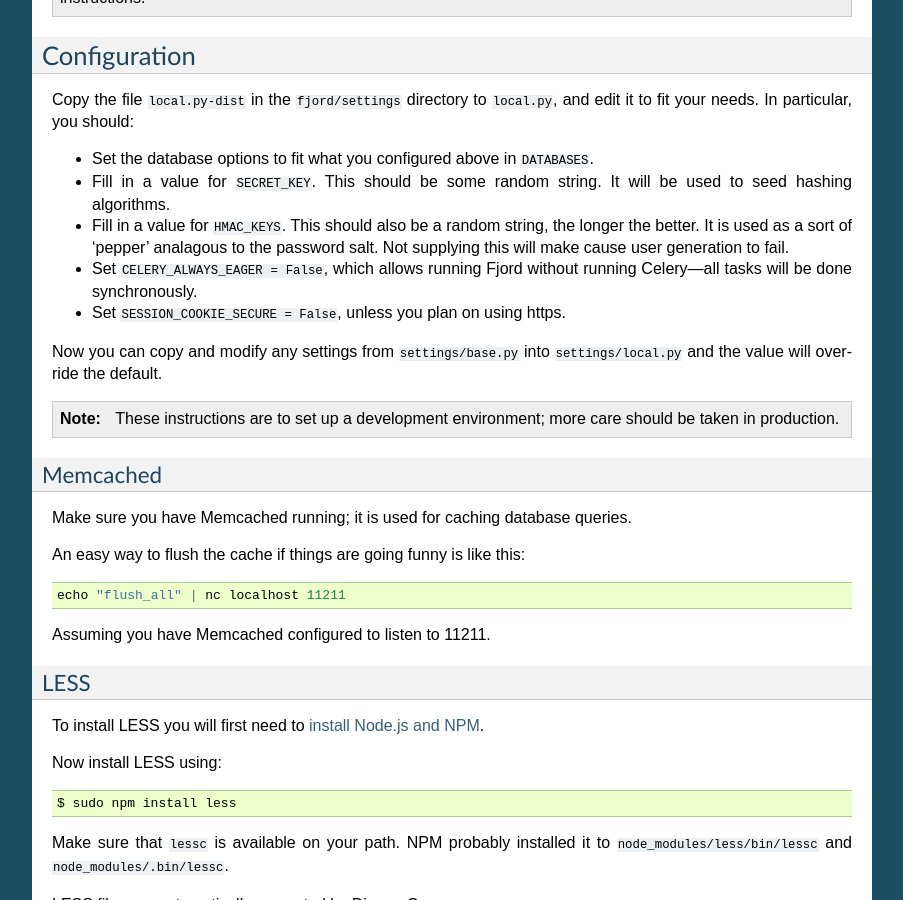
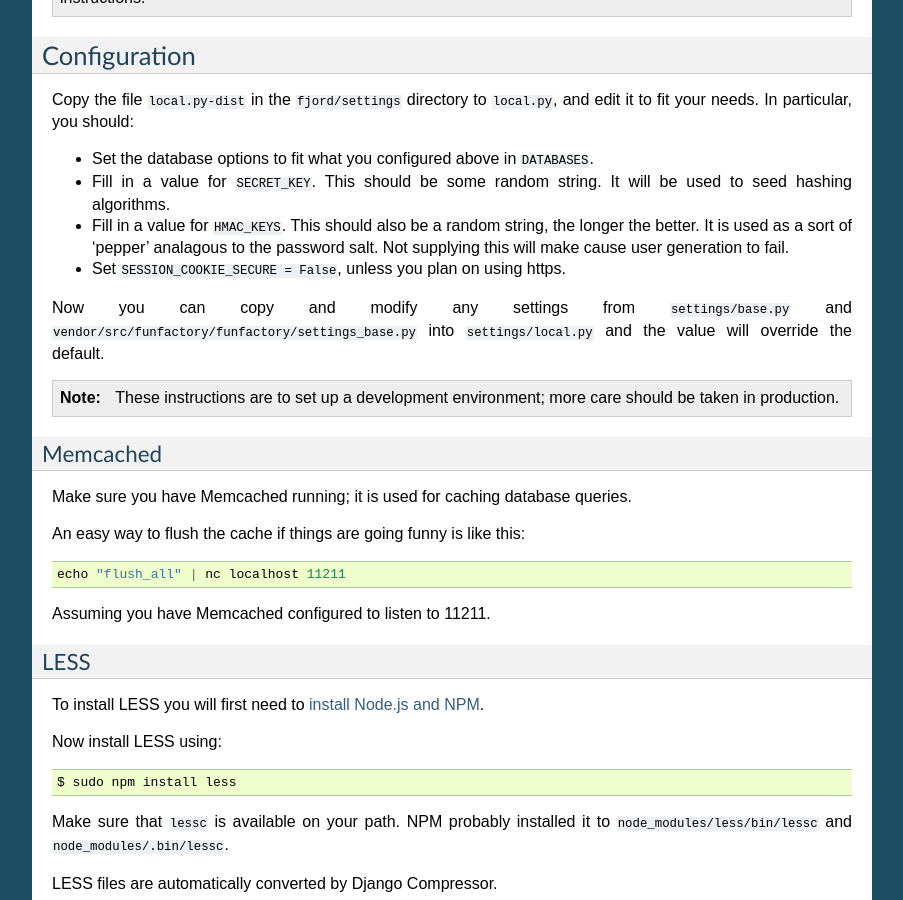
Before and after one commit to mozilla/fjord, a Sphinx documentation site: the page built from docs/hacking_howto.rst, in a window 1280 px wide and 900 px high, scrolled down 2155 px. Shown: the whole window, without its empty margins (198-1101 px from the left). Built offline with Sphinx 7.4.7, drawn with Linux system fonts in a browser that asks for light colours.

Commit message:
Fix settings docs in hacking_howto

```diff
--- a/docs/hacking_howto.rst
+++ b/docs/hacking_howto.rst
@@ -156,11 +156,10 @@ Copy the file ``local.py-dist`` in the ``fjord/settings`` directory to
 * Fill in a value for ``HMAC_KEYS``. This should also be a random string, the
   longer the better. It is used as a sort of 'pepper' analagous to the password
   salt. Not supplying this will make cause user generation to fail.
-* Set ``CELERY_ALWAYS_EAGER = False``, which allows running Fjord without
-  running Celery---all tasks will be done synchronously.
 * Set ``SESSION_COOKIE_SECURE = False``, unless you plan on using https.
 
-Now you can copy and modify any settings from ``settings/base.py`` into
+Now you can copy and modify any settings from ``settings/base.py`` and
+``vendor/src/funfactory/funfactory/settings_base.py`` into
 ``settings/local.py`` and the value will override the default.
 
 .. Note::
```
